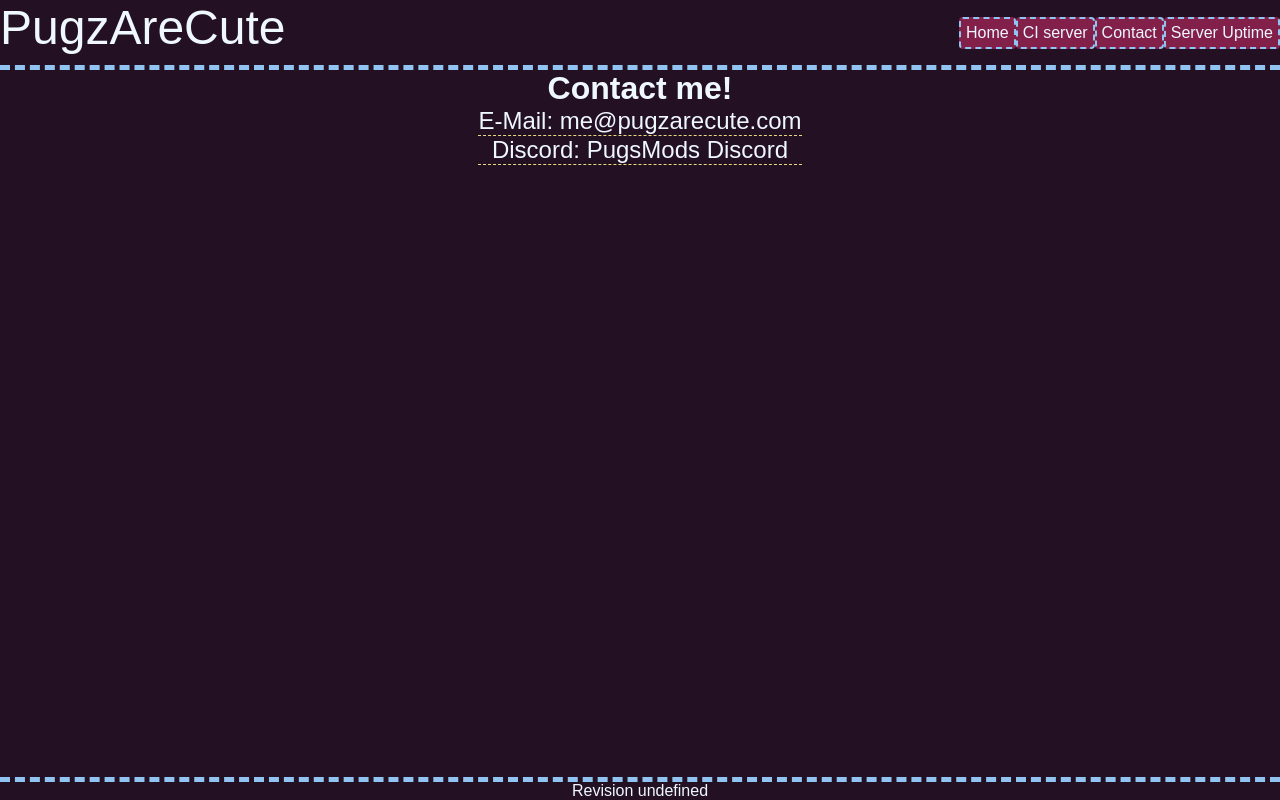
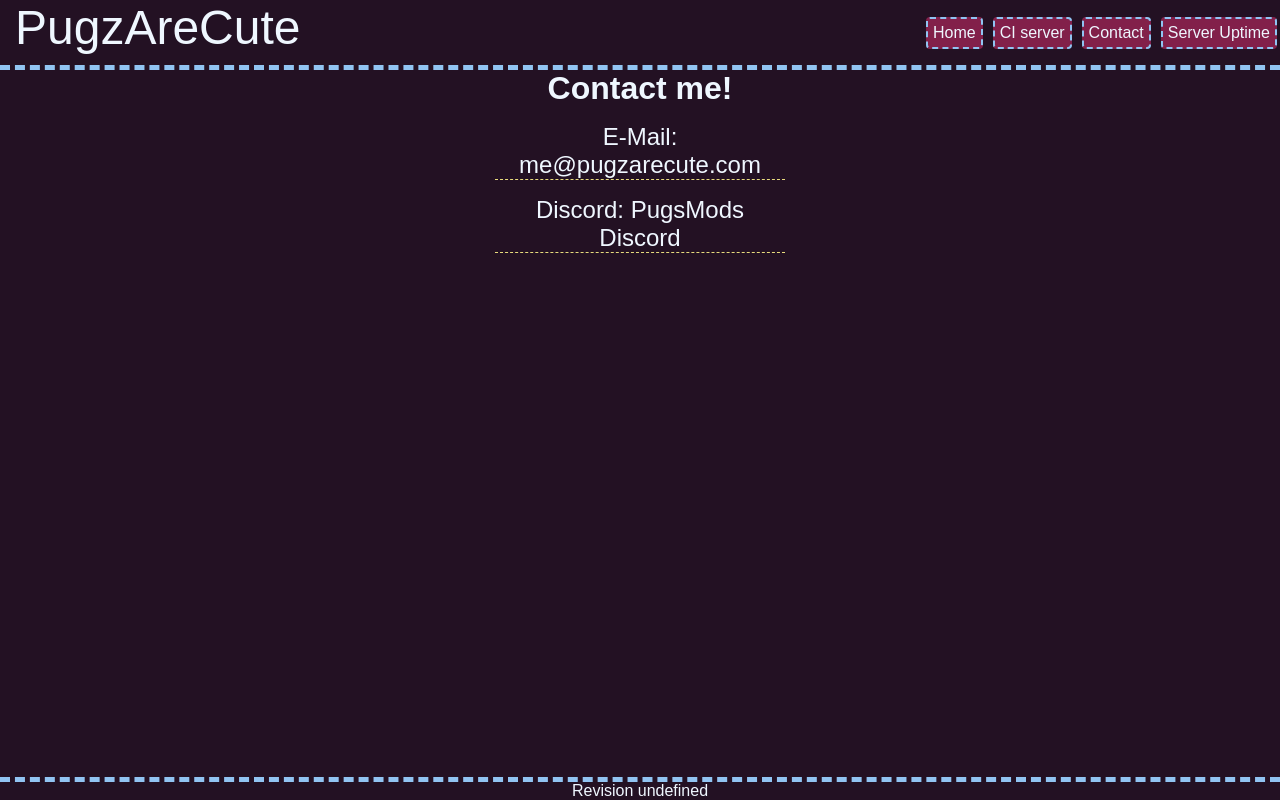
Before and after one commit to PugzAreCute/website, a SvelteKit app: page /contact in a window 1280 px wide. Built offline with nearby package versions, Linux system fonts and the light colour scheme.

Commit message:
feat: animations!

```diff
--- a/src/app.css
+++ b/src/app.css
@@ -4,7 +4,8 @@
 	--border: #91C4F2;
 	--important: #E8DB7D;
 	--text: #EFF7FF;
-	--border-radius: 0.25em
+	--border-radius: 0.25em;
+	--animation-duration: 250ms
 }
 *{
 	padding: 0;
--- a/src/lib/Navbar.svelte
+++ b/src/lib/Navbar.svelte
@@ -2,14 +2,11 @@
 	<span>PugzAreCute</span>
 	<div>
 		<a href="/">Home</a>
-			<a href="https://pugzarecute.com/ci">CI server</a>
+		<a href="/ci">CI server</a>
 		<a href="/contact">Contact</a>
 		<a href="https://uptime.pugzarecute.com">Server Uptime</a>
 	</div>
 </nav>
-
-	<!-- add padding between them at sometime-->
-
 <style>
 	nav {
 		display: flex;
@@ -28,14 +25,22 @@
 	span {
 		font-size: 3em;
 		padding-bottom: 10px;
+		margin-left: 15px;
 	}
 
 	a {
+		margin-left: 7px !important;
+		margin: 15px;
+		margin-right: 3px !important;
 		color: var(--text);
 		text-decoration: none;
 		background-color: var(--accent-pink);
 		padding: 5px;
 		border-radius: var(--border-radius);
 		border: 2px dashed var(--border);
+		transition-duration: var(--animation-duration);
+	}
+	a:hover{
+		transform: scale(1.1) rotateZ(10deg) /* Make this random at some point */
 	}
 </style>
--- a/src/routes/contact/+page.svelte
+++ b/src/routes/contact/+page.svelte
@@ -15,5 +15,10 @@
     li{
         border-bottom: 1px dashed var(--important);
         text-align: center;
+        margin: 5%;
+        transition-duration: var(--animation-duration);
+    }
+    li:hover{
+        transform: scale(1.1);
     }
 </style>
```
Also changed, not shown: src/routes/+page.svelte (+6 -1 lines). Lines whose indentation alone changed are shown as unchanged.
